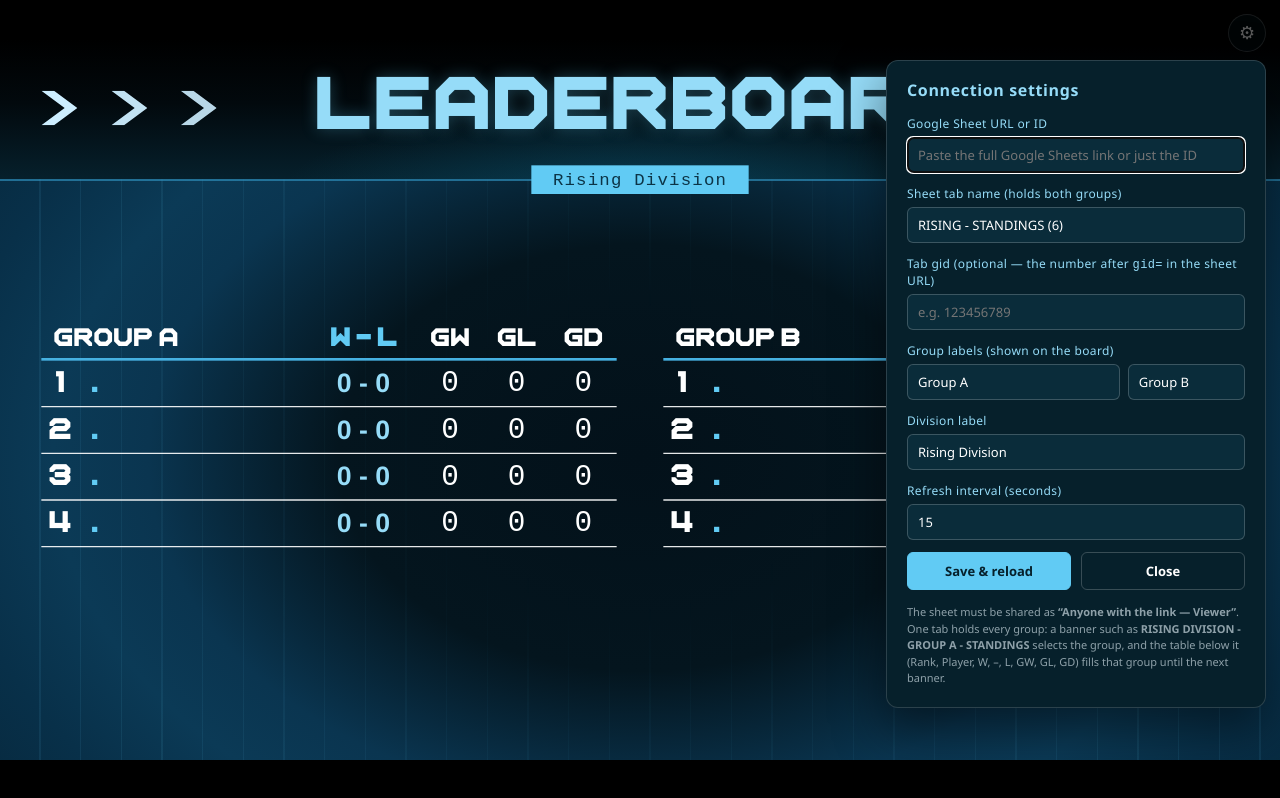
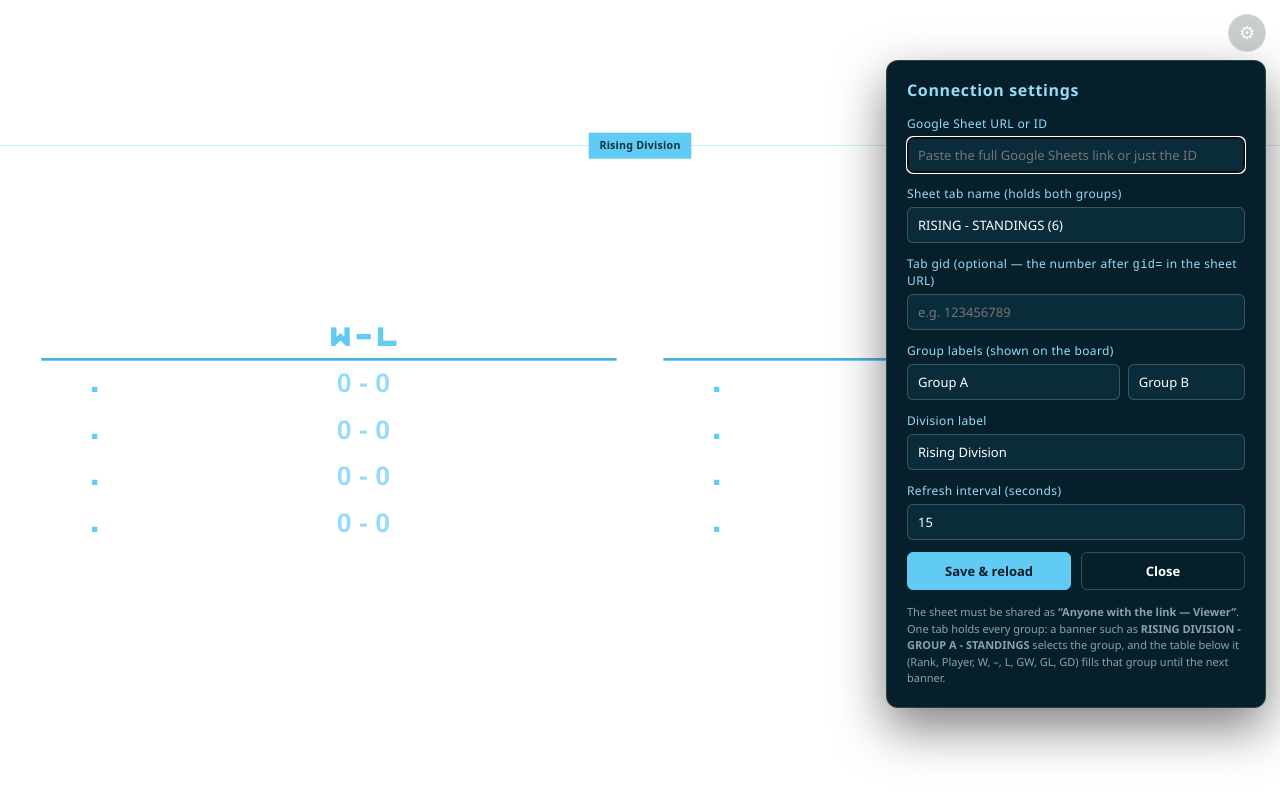
Before and after one commit to ShardNguyen/CTVS-Graphic-Display, a website: page public/rising/index.html in a window 1280 px wide. Drawn offline with Linux system fonts and the light colour scheme; a web font is replaced by a local one.

Commit message:
Style adjustment to fit the new sheet format

```diff
--- a/public/premier/style.css
+++ b/public/premier/style.css
@@ -54,7 +54,7 @@
 html,body{
   margin:0;
   height:100%;
-  background:#000;
+  background-color: transparent;
 }
 
 .stage{
@@ -65,9 +65,7 @@ html,body{
   overflow:hidden;
   display:flex;
   flex-direction:column;
-  background:
-    radial-gradient(ellipse 60% 50% at 50% 4%, var(--bg-glow) 0%, transparent 62%),
-    linear-gradient(160deg, var(--bg-page) 0%, var(--bg-deep) 60%, #010a0e 100%);
+  background-color: transparent;
   color:var(--white);
   font-family: var(--font-mono);
 }
@@ -83,7 +81,7 @@ html,body{
   display:flex;
   flex-direction:column;
   align-items:center;
-  padding: clamp(20px,3.4vh,46px) clamp(24px,4vw,64px) 0;
+  padding-top: 14.9vh;
   text-align:center;
 }
 
--- a/public/rising/index.html
+++ b/public/rising/index.html
@@ -11,28 +11,15 @@
   <!-- Fixed 1920x1080 canvas, scaled to fit the window by script.js -->
   <div class="stage" id="stage">
 
-    <div class="bg-stripes" aria-hidden="true"></div>
-
     <!-- top bar -->
     <header class="top-bar">
-      <div class="title-row">
-        <span class="chevrons" aria-hidden="true">
-          <svg viewBox="0 0 54 52"><polygon points="0,0 19,0 54,26 19,52 0,52 35,26"/></svg>
-          <svg viewBox="0 0 54 52"><polygon points="0,0 19,0 54,26 19,52 0,52 35,26"/></svg>
-          <svg viewBox="0 0 54 52"><polygon points="0,0 19,0 54,26 19,52 0,52 35,26"/></svg>
-        </span>
-        <h1 class="title-main">Leaderboard</h1>
-        <span class="chevrons chevrons--left" aria-hidden="true">
-          <svg viewBox="0 0 54 52"><polygon points="0,0 19,0 54,26 19,52 0,52 35,26"/></svg>
-          <svg viewBox="0 0 54 52"><polygon points="0,0 19,0 54,26 19,52 0,52 35,26"/></svg>
-          <svg viewBox="0 0 54 52"><polygon points="0,0 19,0 54,26 19,52 0,52 35,26"/></svg>
-        </span>
+
+      <div class="meta-row">
+        <span class="pill" id="division">Rising Division</span>
       </div>
+
     </header>
 
-    <div class="meta-row">
-      <span class="pill" id="division">Rising Division</span>
-    </div>
 
     <!-- two group tables, side by side -->
     <main class="board">
--- a/public/rising/style.css
+++ b/public/rising/style.css
@@ -40,7 +40,7 @@ html,body{
   margin:0;
   width:100%;
   height:100%;
-  background:#000;
+  background-color: transparent;
   overflow:hidden;
 }
 
@@ -58,33 +58,18 @@ html,body{
   overflow:hidden;
   color:var(--white);
   font-family: var(--font-mono);
-  background:
-    radial-gradient(ellipse 62% 78% at 50% 58%,
-      #03111a 0%, #04151e 38%, #0a3550 62%, #0b3a56 74%, #083049 88%, #072a40 100%);
-}
-
-/* faint vertical striping that fades out toward the centre */
-.bg-stripes{
-  position:absolute;
-  inset:0;
-  background:
-    repeating-linear-gradient(90deg,
-      rgba(97,203,244,0) 0 59px,
-      rgba(97,203,244,.09) 59px 61px);
-  -webkit-mask-image: radial-gradient(ellipse 55% 80% at 50% 58%, transparent 25%, #000 85%);
-          mask-image: radial-gradient(ellipse 55% 80% at 50% 58%, transparent 25%, #000 85%);
+  background-color: transparent;
 }
 
 /* ---------- top bar ---------- */
 .top-bar{
-  position:absolute;
-  left:0; top:0;
-  width:100%;
-  height:211px;
-  background:
-    radial-gradient(ellipse 40% 90% at 50% 110%, rgba(10,84,112,.55) 0%, transparent 70%),
-    linear-gradient(180deg, #000 0%, #02090d 45%, #06202c 100%);
-  border-bottom: 2px solid #2f8fbd;
+  position:relative;
+  z-index:2;
+  display:flex;
+  flex-direction:column;
+  align-items:center;
+  padding-top: 14.9vh;
+  text-align:center;
 }
 
 .title-row{
@@ -123,26 +108,38 @@ html,body{
 
 /* division pill straddling the bottom rule of the top bar */
 .meta-row{
-  position:absolute;
-  left:0; top:188px;
-  width:100%;
-  height:43px;
-  display:flex;
-  justify-content:center;
-  z-index:2;
-}
-.pill{
+  position:relative;
   display:flex;
   align-items:center;
-  height:43px;
-  padding:0 32px;
+  justify-content:center;
+  gap: clamp(14px, 2vw, 28px);
+  width:100%;
+  height: clamp(38px, 5vh, 54px);
+  margin-top: clamp(14px, 2.4vh, 26px);
+}
+
+.meta-row::before{
+  content:'';
+  position:absolute;
+  left: calc(-1 * clamp(24px,4vw,64px));
+  right: calc(-1 * clamp(24px,4vw,64px));
+  top:50%;
+  transform: translateY(-50%);
+  height:1px;
+  background: var(--blue);
+  opacity:.55;
+}
+
+.pill{
+  position:relative;
+  z-index:1;
   background: var(--blue);
   color: var(--pill-text);
-  font-family: var(--font-mono);
-  font-weight:500;
-  font-size:26px;
-  letter-spacing:.07em;
-  white-space:nowrap;
+  font-family: 'Source Code Pro', system-ui, sans-serif;
+  font-weight:700;
+  font-size: clamp(13px, 1.25vw, 64px);
+  letter-spacing:.02em;
+  padding: .55em 1em;
 }
 
 /* ---------- tables ---------- */
--- a/public/schedule/style.css
+++ b/public/schedule/style.css
@@ -68,7 +68,7 @@
 html,body{
   margin:0;
   height:100%;
-  background:#000;
+  background-color: transparent;
 }
 
 .stage{
@@ -79,9 +79,7 @@ html,body{
   overflow:hidden;
   display:flex;
   flex-direction:column;
-  background:
-    radial-gradient(ellipse 60% 50% at 50% 4%, var(--bg-glow) 0%, transparent 62%),
-    linear-gradient(160deg, var(--bg-page) 0%, var(--bg-deep) 60%, #010a0e 100%);
+  background-color: transparent;
   color:var(--white);
   font-family: var(--font-mono);
 }
@@ -178,7 +176,7 @@ html,body{
   width:50%;
   display:flex;
   flex-direction:column;
-  gap: clamp(16px, 3vh, 34px);
+  gap: 6.07vh;
 }
 
 .match-box{
@@ -203,7 +201,7 @@ html,body{
   justify-self:start;
   font-weight:500;
   letter-spacing:.03em;
-  font-size: clamp(14px, 0.95vw, 26px);
+  font-size: 1.5vw;
   white-space:nowrap;
 }
 
@@ -212,7 +210,7 @@ html,body{
   text-align:center;
   font-weight:700;
   letter-spacing:.03em;
-  font-size: clamp(16px, 1.25vw, 34px);
+  font-size: 1.5vw;
   white-space:nowrap;
 }
 
@@ -220,7 +218,7 @@ html,body{
   justify-self:end;
   font-weight:500;
   letter-spacing:.03em;
-  font-size: clamp(14px, 0.95vw, 26px);
+  font-size: 1.5vw;
   white-space:nowrap;
 }
 
```
Also changed, not shown: public/premier/index.html (+1 -12 lines), public/premier/script.js (+24 -8 lines), public/schedule/index.html (+5 -5 lines).
